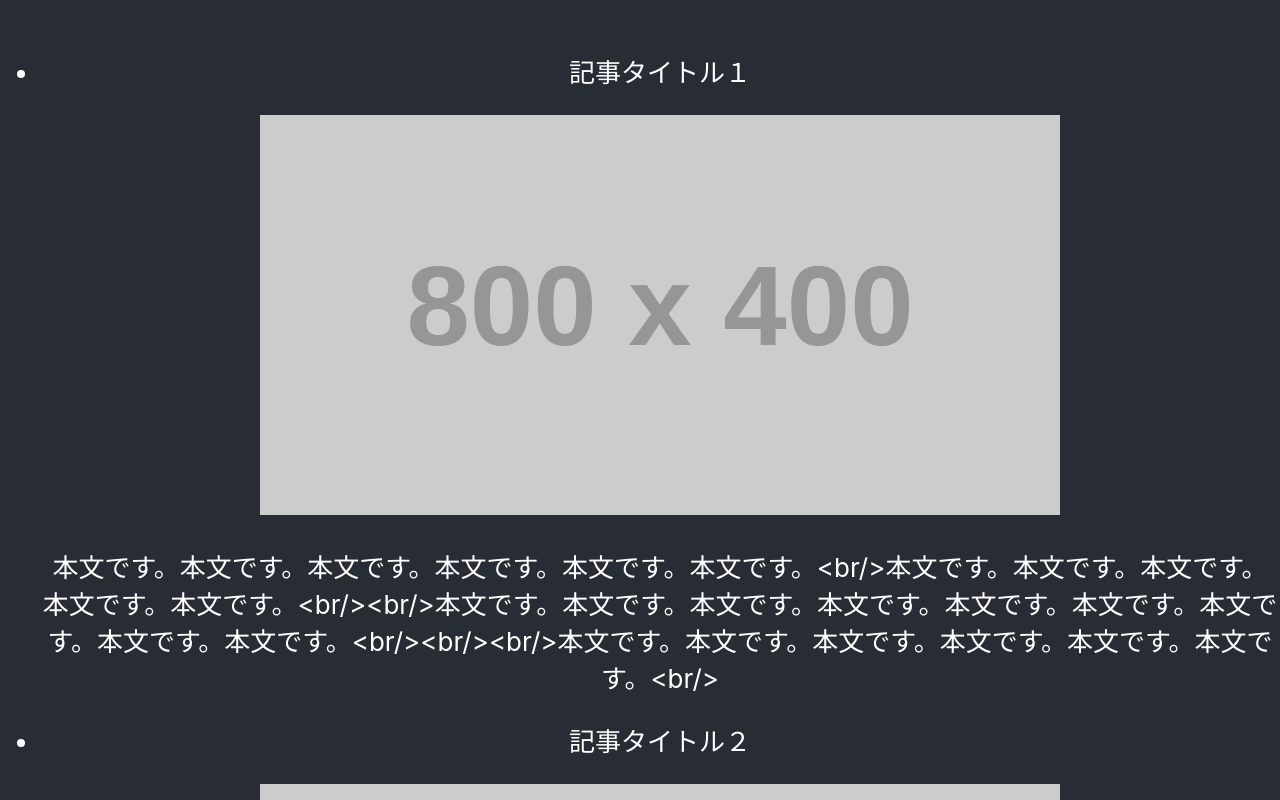
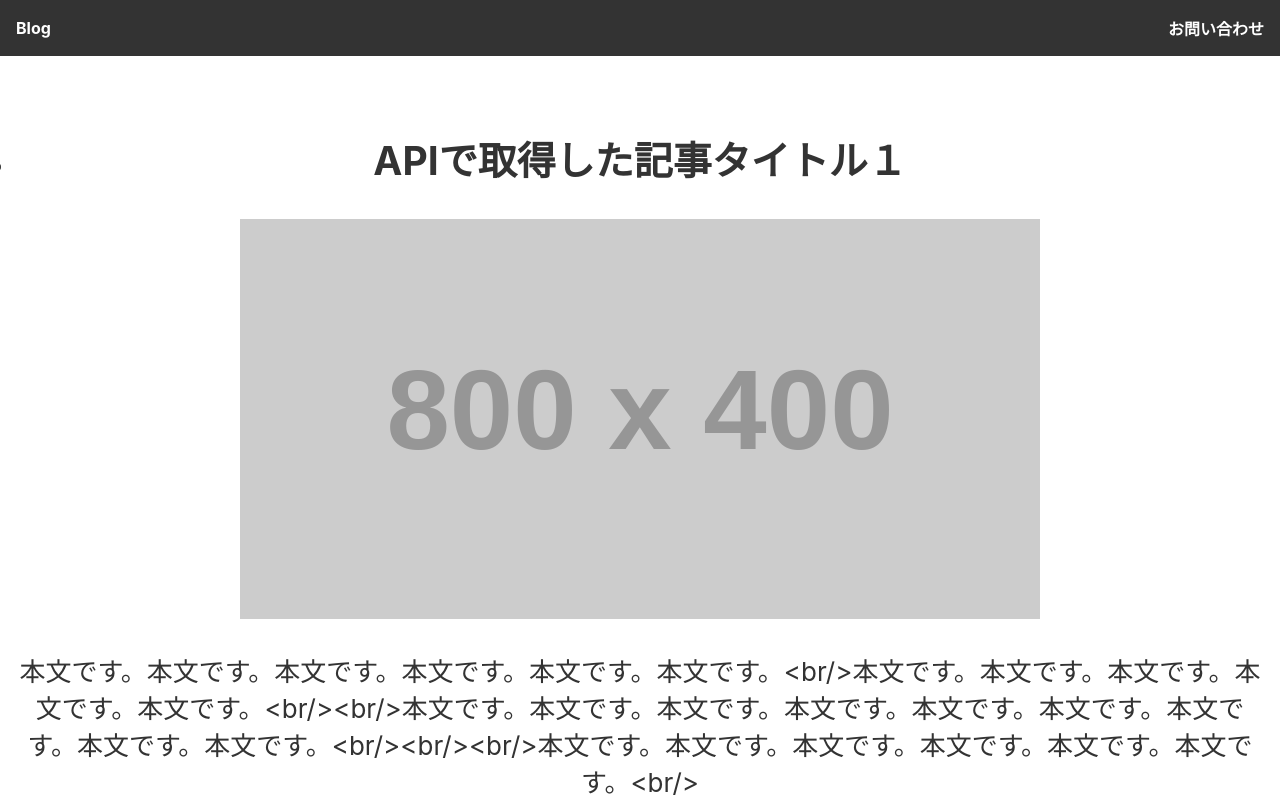
Before and after one commit to koudaisano/Chapter06, a React (Create React App) app: page / in a window 1280 px wide. Shown: the top 800 px of the page. Built offline with nearby package versions, Linux system fonts and the light colour scheme.

Commit message:
課題1提出1回目

```diff
--- a/src/App.css
+++ b/src/App.css
@@ -14,7 +14,7 @@
 }
 
 .App-header {
-  background-color: #282c34;
+  background-color: #ffffff;
   min-height: 100vh;
   display: flex;
   flex-direction: column;
--- a/src/App.js
+++ b/src/App.js
@@ -1,11 +1,13 @@
 import './App.css';
 import Post from './components/Post';
+import Header from './components/Header';
 
 function App() {
   return (
     <div className="App">
+      <Header />
       <header className="App-header">
-< Post/>
+        <Post />
       </header>
     </div>
   );
--- /dev/null
+++ b/src/components/Header.js
@@ -0,0 +1,13 @@
+import { header } from '../data/header';
+import styles from './Header.module.css';
+
+const Header = () => {
+    return (
+        <header className={styles.header}>
+            <a className={styles.a} href='/'>{header.title}</a>
+            <a className={styles.a} href='/'>{header.titleEn}</a>
+        </header>
+    );
+};
+
+export default Header;
--- /dev/null
+++ b/src/components/Header.module.css
@@ -0,0 +1,14 @@
+.header {
+  background: #333333;
+  padding: 16px;
+  font-weight: bold;
+  display: flex;
+  align-items: center;
+  justify-content: space-between;
+}
+
+.a {
+    color: #fff;
+    text-decoration: none;
+    font-weight: 700;
+}
--- a/src/components/Post.js
+++ b/src/components/Post.js
@@ -1,12 +1,12 @@
-import React from 'react';
 import { post } from '../data/post';
+import styles from './Post.module.css';
 
 const Post = () => {
     return (
-  <ul>
+  <ul className={styles.container}>
     {post.map((post) => (
-      <li key={post.id}>
-        <p>{post.title}</p>
+      <li key={post.id} className={styles.li}>
+        <h2>{post.title}</h2>
         <img src={post.thumbnailUrl} alt={post.title} />
         <p>{post.content}</p>
       </li>
--- /dev/null
+++ b/src/components/Post.module.css
@@ -0,0 +1,8 @@
+.container {
+    background-color: rgb(255, 255, 255);
+    padding: 16px;
+}
+
+.li{
+    color: #333333;
+}
--- /dev/null
+++ b/src/data/header.js
@@ -0,0 +1,4 @@
+export const header = {
+  title: 'Blog',
+  titleEn: 'お問い合わせ',
+};
--- a/src/data/post.js
+++ b/src/data/post.js
@@ -1,8 +1,7 @@
-// /src/data/posts.js
 export const post = [
   {
     id: 1,
-    title: '記事タイトル１',
+    title: 'APIで取得した記事タイトル１',
     thumbnailUrl: 'https://placehold.jp/800x400.png',
     createdAt: '2023-09-11T09:00:00.000Z',
     categories: ['React', 'TypeScript'],
@@ -11,7 +10,7 @@ export const post = [
   },
   {
     id: 2,
-    title: '記事タイトル２',
+    title: 'APIで取得した記事タイトル2',
     thumbnailUrl: 'https://placehold.jp/800x400.png',
     createdAt: '2023-09-10T09:00:00.000Z',
     categories: ['HTML', 'CSS'],
@@ -20,11 +19,11 @@ export const post = [
   },
   {
     id: 3,
-    title: '記事タイトル３',
+    title: 'APIで取得した記事タイトル3',
     thumbnailUrl: 'https://placehold.jp/800x400.png',
     createdAt: '2023-09-09T09:00:00.000Z',
     categories: ['JavaScript'],
     content: `
     本文です。本文です。本文です。本文です。本文です。本文です。<br/>本文です。本文です。本文です。本文です。本文です。<br/><br/>本文です。本文です。本文です。本文です。本文です。本文です。本文です。本文です。本文です。<br/><br/><br/>本文です。本文です。本文です。本文です。本文です。本文です。<br/>`,
   },
-]
+];
```
